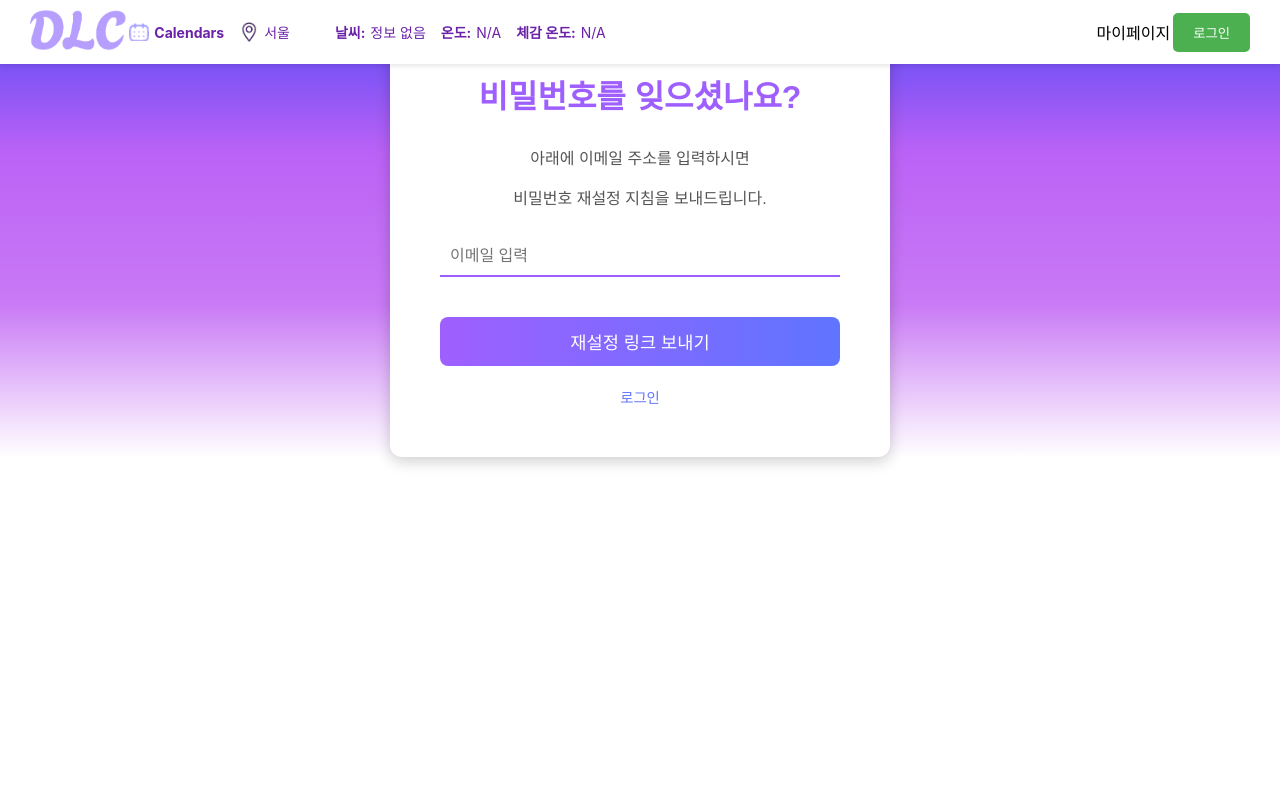
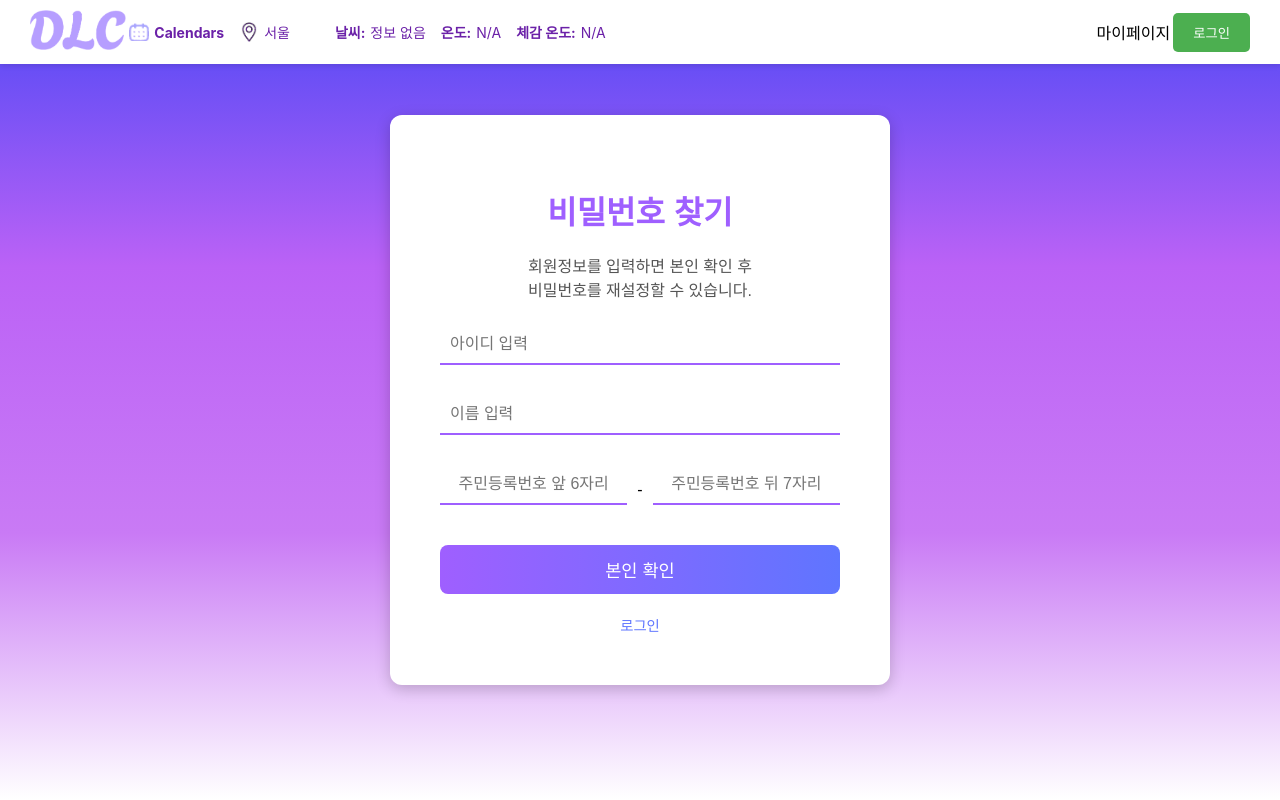
Before and after one commit to hyun3110/5G, a React (Create React App) app in the folder front/: page /forgotpw in a window 1280 px wide. Built offline with nearby package versions, Linux system fonts and the light colour scheme; no server answers.

Commit message:
forgotidpw

```diff
--- a/front/src/App.js
+++ b/front/src/App.js
@@ -11,6 +11,7 @@ import Look from "./component/Look";
 import Pwconfirm from "./component/Pwconfirm";
 import Useredit from "./component/Useredit";
 import Weekcalander from "./component/Weekcalander";
+import Resetpw from "./component/Resetpw";
 import MyWardrobe from "./component/MyWardrobe"; // MyWardrobe 추가
 import axios from 'axios';
 
@@ -50,6 +51,7 @@ const App = () => {
           <Route path="/pwconfirm" element={<Pwconfirm user={user}/>} />
           <Route path="/useredit" element={<Useredit user={user} setUser={setUser}/>} />
           <Route path="/weekcalander" element={<Weekcalander />} />
+          <Route path="/resetpw" element={<Resetpw />} />
           <Route path="/mywardrobe" element={<MyWardrobe user={user}/>} /> {/* MyWardrobe 경로 추가 */}
         </Routes>
       </div>
--- a/front/src/component/Forgotid.jsx
+++ b/front/src/component/Forgotid.jsx
@@ -1,39 +1,56 @@
 import React, { useState } from 'react';
 import { useNavigate } from 'react-router-dom';
+import axios from "axios";
 import '../css/Forgotidstyle.css';
 
+// 이름, 주민번호로 아이디 찾기
 const ForgotId = () => {
-  const [email, setEmail] = useState('');
-  const [message, setMessage] = useState({ text: '', type: '' });
+  const [name, setName] = useState("");
+  const [rrnFirst, setRrnFirst] = useState("");
+  const [rrnSecond, setRrnSecond] = useState("");
+  const [message, setMessage] = useState({ text: "", type: "" });
+  const [foundId, setFoundId] = useState("");
   const navigate = useNavigate();
 
-  const validEmailDomains = ['gmail.com', 'naver.com', 'kakao.com', 'daum.net', 'hanmail.net']; // 유효한 도메인 리스트
 
-  const handleRetrieveId = () => {
-    if (email.trim() === '') {
-      setMessage({ text: '유효한 이메일 주소를 입력해주세요.', type: 'error' });
+  // 주민등록번호 입력 핸들러 (숫자만 입력 가능)
+  const handleRrnFirstChange = (e) => {
+    let value = e.target.value.replace(/[^0-9]/g, "");
+    if (value.length > 6) value = value.slice(0, 6); // 6자리 제한
+    setRrnFirst(value);
+  };
+
+  const handleRrnSecondChange = (e) => {
+    let value = e.target.value.replace(/[^0-9]/g, "");
+    if (value.length > 7) value = value.slice(0, 7); // 7자리 제한
+    setRrnSecond(value);
+  };
+
+  // 아이디 찾기 요청
+  const handleRetrieveId = async () => {
+    if (!name.trim() || rrnFirst.length !== 6 || rrnSecond.length !== 7) {
+      setMessage({ text: "이름과 주민등록번호를 올바르게 입력하세요.", type: "error" });
       return;
     }
 
-    // 이메일 형식 및 도메인 검증
-    const emailRegex = /^[^\s@]+@[^\s@]+\.[^\s@]+$/;
-    if (!emailRegex.test(email)) {
-      setMessage({ text: '이메일 형식이 올바르지 않습니다.', type: 'error' });
-      return;
+    try {
+      const response = await axios.post("http://localhost:8081/api/auth/find-id", {
+        name,
+        residentRegNum: `${rrnFirst}-${rrnSecond}`,
+      });
+
+      if (response.data.userId) {
+        setFoundId(response.data.userId);
+        setMessage({ text: `회원님의 아이디는 "${response.data.userId}" 입니다.`, type: "success" });
+      } else {
+        setMessage({ text: "입력한 정보와 일치하는 아이디가 없습니다.", type: "error" });
+      }
+    } catch (error) {
+      setMessage({ text: "서버 오류가 발생했습니다. 다시 시도해주세요.", type: "error" });
     }
-
-    // 이메일 도메인 검증
-    const emailDomain = email.split('@')[1];
-    if (!validEmailDomains.includes(emailDomain)) {
-      setMessage({ text: `"${emailDomain}"는(은) 지원하지 않는 이메일입니다.`, type: 'error' });
-      return;
-    }
-
-    // 성공 메시지
-    setMessage({ text: `${email}로 링크를 보냈습니다.`, type: 'success' });
-    setEmail(''); // 입력 필드 초기화
   };
 
+  // Enter 키 입력 시 실행
   const handleKeyDown = (e) => {
     if (e.key === 'Enter') {
       handleRetrieveId();
@@ -43,20 +60,45 @@ const ForgotId = () => {
   return (
     <div className="forgot-id-container">
       <div className="forgot-id-box">
-        <h1>Forgot ID?</h1>
-        <p>아래에 이메일 주소를 입력하시면 링크를 보내드립니다.</p>
+        <h1>아이디 찾기</h1>
+        <p>이름과 주민등록번호를 입력하면 아이디를 찾을 수 있습니다.</p>
+
         <input
-          type="email"
-          placeholder="이메일 입력"
-          value={email}
-          onChange={(e) => setEmail(e.target.value)}
-          onKeyDown={handleKeyDown} // Enter 키 이벤트 핸들러 추가
+          type="text"
+          placeholder="이름 입력"
+          value={name}
+          onChange={(e) => setName(e.target.value)}
+          onKeyDown={handleKeyDown}
         />
-        {message.text && (
-          <div className={`message ${message.type}`}>
-            {message.text}
+
+<div className="rrn-group">
+          <input
+            type="text"
+            placeholder="주민등록번호 앞 6자리"
+            value={rrnFirst}
+            onChange={handleRrnFirstChange}
+            maxLength="6"
+            onKeyDown={handleKeyDown}
+          />
+          <span>-</span>
+          <input
+            type="text"
+            placeholder="주민등록번호 뒤 7자리"
+            value={rrnSecond}
+            onChange={handleRrnSecondChange}
+            maxLength="7"
+            onKeyDown={handleKeyDown}
+          />
+        </div>
+
+        {message.text && <div className={`message ${message.type}`}>{message.text}</div>}
+
+        {foundId && (
+          <div className="found-id">
+            <p>회원님의 아이디: <strong>{foundId}</strong></p>
           </div>
         )}
+
         <button onClick={handleRetrieveId}>ID 전송</button>
         <a onClick={() => navigate('/Login')}>로그인</a>
       </div>
--- a/front/src/component/Forgotpw.jsx
+++ b/front/src/component/Forgotpw.jsx
@@ -1,65 +1,101 @@
 import React, { useState } from 'react';
 import { useNavigate } from 'react-router-dom';
+import axios from 'axios';
 import '../css/Forgotpwstyle.css';
 
+// 아이디, 이름, 주민번호 확인 후 비밀번호 재설정
 const ForgotPassword = () => {
-  const [email, setEmail] = useState('');
+  const [userId, setUserId] = useState('');
+  const [name, setName] = useState('');
+  const [rrnFirst, setRrnFirst] = useState('');
+  const [rrnSecond, setRrnSecond] = useState('');
   const [message, setMessage] = useState({ text: '', type: '' });
   const navigate = useNavigate();
 
-  const validEmailDomains = ['gmail.com', 'naver.com', 'kakao.com', 'daum.net', 'hanmail.net']; // 유효한 도메인 리스트
-
-  const handleResetLink = () => {
-    if (email.trim() === '') {
-      setMessage({ text: '유효한 이메일 주소를 입력해주세요.', type: 'error' });
+  const handleVerification = async () => {
+    if (!userId || !name || !rrnFirst || !rrnSecond) {
+      setMessage({ text: '모든 필드를 입력해주세요.', type: 'error' });
       return;
     }
 
-    // 이메일 형식 및 도메인 검증
-    const emailRegex = /^[^\s@]+@[^\s@]+\.[^\s@]+$/;
-    if (!emailRegex.test(email)) {
-      setMessage({ text: '이메일 형식이 올바르지 않습니다.', type: 'error' });
+    // 주민등록번호 유효성 검사
+    const rrnPattern = /^\d{6}-\d{7}$/;
+    const fullRrn = `${rrnFirst}-${rrnSecond}`;
+
+    if (!rrnPattern.test(fullRrn)) {
+      setMessage({ text: '유효한 주민등록번호를 입력하세요.', type: 'error' });
       return;
     }
 
-    // 이메일 도메인 검증
-    const emailDomain = email.split('@')[1];
-    if (!validEmailDomains.includes(emailDomain)) {
-      setMessage({ text: `"${emailDomain}"는(은) 지원하지 않는 이메일입니다.`, type: 'error' });
-      return;
+    try {
+      const response = await axios.post('http://localhost:8081/api/auth/verify-user', {
+        userId,
+        name,
+        residentRegNum: fullRrn,
+      });
+
+      if (response.data.success) {
+        navigate('/resetpassword', { state: { userId } }); // 비밀번호 재설정 페이지로 이동
+      } else {
+        setMessage({ text: '입력한 정보와 일치하는 사용자가 없습니다.', type: 'error' });
+      }
+    } catch (error) {
+      console.error('본인 확인 오류:', error);
+      setMessage({ text: '서버 오류 발생. 다시 시도해주세요.', type: 'error' });
     }
-
-    // 성공 메시지
-    setMessage({ text: `${email}로 링크를 보냈습니다.`, type: 'success' });
-    setEmail(''); // 입력 필드 초기화
   };
 
   const handleKeyDown = (e) => {
     if (e.key === 'Enter') {
-      handleResetLink();
+      handleVerification();
     }
   };
 
   return (
     <div className="forgot-password-container">
       <div className="forgot-password-box">
-        <h1>비밀번호를 잊으셨나요?</h1>
-        <p>아래에 이메일 주소를 입력하시면</p>
-        <p>비밀번호 재설정 지침을 보내드립니다.</p>
+        <h1>비밀번호 찾기</h1>
+        <p>회원정보를 입력하면 본인 확인 후</p>
+        <p>비밀번호를 재설정할 수 있습니다.</p>
+
         <input
-          type="email"
-          placeholder="이메일 입력"
-          value={email}
-          onChange={(e) => setEmail(e.target.value)}
-          onKeyDown={handleKeyDown} // Enter 키 이벤트 추가
+          type="text"
+          placeholder="아이디 입력"
+          value={userId}
+          onChange={(e) => setUserId(e.target.value)}
+          onKeyDown={handleKeyDown}
         />
-        {/* 메시지를 버튼 위로 이동 */}
-        {message.text && (
-          <div className={`message ${message.type}`}>
-            {message.text}
-          </div>
-        )}
-        <button className="re-link" onClick={handleResetLink}>재설정 링크 보내기</button>
+        <input
+          type="text"
+          placeholder="이름 입력"
+          value={name}
+          onChange={(e) => setName(e.target.value)}
+          onKeyDown={handleKeyDown}
+        />
+        <div className="rrn-group">
+          <input
+            type="text"
+            placeholder="주민등록번호 앞 6자리"
+            value={rrnFirst}
+            onChange={(e) => setRrnFirst(e.target.value.replace(/[^0-9]/g, '').slice(0, 6))}
+            maxLength="6"
+            onKeyDown={handleKeyDown}
+          />
+          <span>-</span>
+          <input
+            type="text"
+            placeholder="주민등록번호 뒤 7자리"
+            value={rrnSecond}
+            onChange={(e) => setRrnSecond(e.target.value.replace(/[^0-9]/g, '').slice(0, 7))}
+            maxLength="7"
+            onKeyDown={handleKeyDown}
+          />
+        </div>
+
+        {message.text && <div className={`message ${message.type}`}>{message.text}</div>}
+
+
+        <button className="verify-button" onClick={handleVerification}>본인 확인</button>
         <a className="other-button" onClick={() => navigate('/Login')}>로그인</a>
       </div>
     </div>
--- /dev/null
+++ b/front/src/component/Resetpw.jsx
@@ -0,0 +1,78 @@
+import React, { useState } from 'react';
+import { useNavigate, useLocation } from 'react-router-dom';
+import axios from 'axios';
+import '../css/Resetpwstyle.css';
+
+const Resetpw = () => {
+  const [newPassword, setNewPassword] = useState('');
+  const [confirmPassword, setConfirmPassword] = useState('');
+  const [message, setMessage] = useState({ text: '', type: '' });
+  const navigate = useNavigate();
+  const location = useLocation();
+  const userId = location.state?.userId; // 비밀번호 찾기 페이지에서 받아온 ID
+
+  const handleResetPassword = async () => {
+    if (!newPassword || !confirmPassword) {
+      setMessage({ text: '비밀번호를 입력해주세요.', type: 'error' });
+      return;
+    }
+
+    if (newPassword !== confirmPassword) {
+      setMessage({ text: '비밀번호가 일치하지 않습니다.', type: 'error' });
+      return;
+    }
+
+    // 비밀번호 유효성 검사 (8자 이상, 영문, 숫자, 특수문자 포함)
+    const passwordPattern = /^(?=.*[A-Za-z])(?=.*\d)(?=.*[@$!%*?&])[A-Za-z\d@$!%*?&]{8,}$/;
+    if (!passwordPattern.test(newPassword)) {
+      setMessage({ text: '비밀번호는 8자 이상, 영문, 숫자, 특수문자를 포함해야 합니다.', type: 'error' });
+      return;
+    }
+
+    try {
+      const response = await axios.post('http://localhost:8081/api/auth/reset-password', {
+        userId,
+        newPassword
+      });
+
+      if (response.data.success) {
+        alert('비밀번호가 성공적으로 변경되었습니다.');
+        navigate('/login');
+      } else {
+        setMessage({ text: '비밀번호 변경에 실패했습니다.', type: 'error' });
+      }
+    } catch (error) {
+      console.error('비밀번호 재설정 오류:', error);
+      setMessage({ text: '서버 오류 발생. 다시 시도해주세요.', type: 'error' });
+    }
+  };
+
+  return (
+    <div className="reset-password-container">
+      <div className="reset-password-box">
+        <h1>비밀번호 재설정</h1>
+        <p>새로운 비밀번호를 입력해주세요.</p>
+
+        <input
+          type="password"
+          placeholder="새 비밀번호"
+          value={newPassword}
+          onChange={(e) => setNewPassword(e.target.value)}
+        />
+        <input
+          type="password"
+          placeholder="비밀번호 확인"
+          value={confirmPassword}
+          onChange={(e) => setConfirmPassword(e.target.value)}
+        />
+
+        {message.text && <div className={`message ${message.type}`}>{message.text}</div>}
+
+        <button className="reset-button" onClick={handleResetPassword}>비밀번호 변경</button>
+        <a className="other-button" onClick={() => navigate('/login')}>로그인</a>
+      </div>
+    </div>
+  );
+};
+
+export default Resetpw;
--- a/front/src/css/Forgotpwstyle.css
+++ b/front/src/css/Forgotpwstyle.css
@@ -5,8 +5,8 @@
   display: flex;
   justify-content: center;
   align-items: center;
-    height: 100%;
   width: 100%;
+  height: 100vh;
 }
 
 .forgot-password-box {
@@ -24,10 +24,19 @@
   font-size: 2em;
 }
 
+/* 문장 간격 조절 */
 .forgot-password-box p {
   color: #555;
   font-size: 1em;
-    line-height: 1.5;
+  line-height: 0.5;
+  /* 문장 간 줄 간격 줄임 */
+  margin-bottom: 5px;
+  /* 문장 사이의 간격 조절 */
+}
+
+.forgot-password-box p:last-of-type {
+  margin-bottom: 20px;
+  /* 아이디 입력칸과의 간격 유지 */
 }
 
 .forgot-password-box input {
@@ -47,16 +56,19 @@
 }
 
 .forgot-password-box button {
-  width: 100%; /* 버튼의 너비를 적절히 조정 */
+  width: 100%;
+  /* 버튼의 너비를 적절히 조정 */
   padding: 12px;
-  margin: 20px auto 0 auto; /* 상단 여백 20px, 좌우 중앙 정렬 */
+  margin: 20px auto 0 auto;
+  /* 상단 여백 20px, 좌우 중앙 정렬 */
   background: linear-gradient(to right, #9f5fff, #5f75ff);
   border: none;
   color: white;
   font-size: 1.1em;
   border-radius: 8px;
   cursor: pointer;
-  display: block; /* 중앙 정렬을 위한 block 설정 */
+  display: block;
+  /* 중앙 정렬을 위한 block 설정 */
   transition: background-color 0.3s ease, transform 0.3s ease;
 }
 
@@ -84,10 +96,14 @@
 /* 메시지 스타일 */
 .message {
   font-size: 0.9em;
-    text-align: left; /* 메시지를 입력 필드 아래 정렬 */
-    color: red; /* 에러 메시지 기본 색상 */
-    margin-top: -10px; /* 입력 필드와 메시지 간격 */
-    position: static; /* 기본 위치로 설정 */
+  text-align: left;
+  /* 메시지를 입력 필드 아래 정렬 */
+  color: red;
+  /* 에러 메시지 기본 색상 */
+  margin-top: -10px;
+  /* 입력 필드와 메시지 간격 */
+  position: static;
+  /* 기본 위치로 설정 */
   font-size: 13px;
 }
 
--- /dev/null
+++ b/front/src/css/Resetpwstyle.css
@@ -0,0 +1,109 @@
+/* 배경 및 레이아웃 */
+.reset-password-container {
+    margin: 0;
+    font-family: Arial, sans-serif;
+    background: linear-gradient(to bottom, #4D48F5, #BB62F6, #C97AF5, #FFFFFF);
+    display: flex;
+    justify-content: center;
+    align-items: center;
+    width: 100%;
+    height: 100vh;
+  }
+
+  /* 박스 스타일 */
+  .reset-password-box {
+    background: white;
+    border-radius: 12px;
+    box-shadow: 0 4px 15px rgba(0, 0, 0, 0.2);
+    padding: 50px;
+    width: 400px;
+    text-align: center;
+  }
+
+  /* 제목 */
+  .reset-password-box h1 {
+    color: #9f5fff;
+    margin-bottom: 30px;
+    font-size: 2em;
+  }
+
+  /* 안내 문구 */
+  .reset-password-box p {
+    color: #555;
+    font-size: 1em;
+    line-height: 1.2;
+    margin-bottom: 15px;
+  }
+
+  /* 입력 필드 */
+  .reset-password-box input {
+    width: 100%;
+    padding: 10px;
+    margin-bottom: 20px;
+    border: none;
+    border-bottom: 2px solid #9f5fff;
+    outline: none;
+    font-size: 1em;
+    box-sizing: border-box;
+    transition: border-color 0.3s ease;
+  }
+
+  .reset-password-box input:focus {
+    border-bottom: 2px solid #635EFF;
+  }
+
+  /* 비밀번호 재설정 버튼 */
+  .reset-password-box .reset-button {
+    width: 100%;
+    padding: 12px;
+    margin: 20px auto 0 auto;
+    background: linear-gradient(to right, #9f5fff, #5f75ff);
+    border: none;
+    color: white;
+    font-size: 1.1em;
+    border-radius: 8px;
+    cursor: pointer;
+    display: block;
+    transition: background-color 0.3s ease, transform 0.3s ease;
+  }
+
+  .reset-password-box .reset-button:hover {
+    background-color: #8565FF;
+  }
+
+  .reset-password-box .reset-button:focus {
+    outline: none;
+  }
+
+  /* 로그인 페이지 이동 버튼 */
+  .reset-password-box .other-button {
+    display: inline-block;
+    margin-top: 20px;
+    text-decoration: none;
+    color: #5f75ff;
+    font-size: 0.9em;
+    transition: color 0.3s ease;
+    cursor: pointer;
+  }
+
+  .reset-password-box .other-button:hover {
+    text-decoration: underline;
+  }
+
+  /* 에러 및 성공 메시지 스타일 */
+  .message {
+    font-size: 0.9em;
+    text-align: left;
+    color: red;
+    margin-top: -10px;
+    position: static;
+    font-size: 13px;
+  }
+
+  .message.success {
+    color: green;
+  }
+
+  .message.error {
+    color: red;
+  }
```
Also changed, not shown: front/src/css/Forgotidstyle.css (+1 -7 lines). Lines whose indentation alone changed are shown as unchanged.
